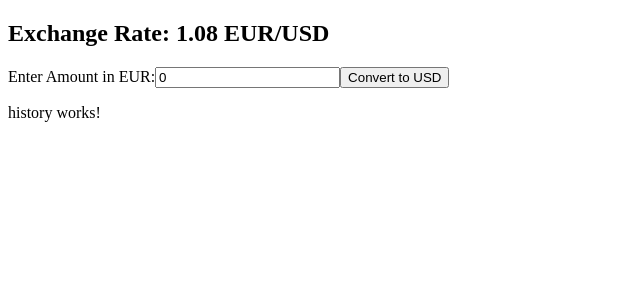
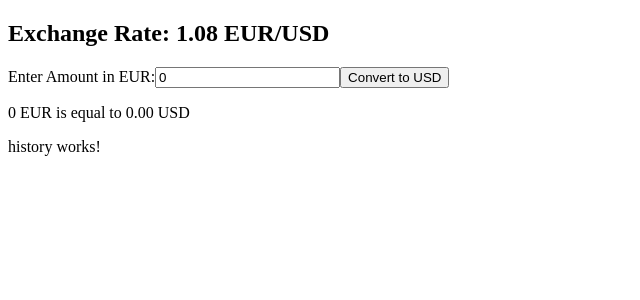
Before and after one commit to 0mounach0/AngCurrencyConverter, an Angular app: page / in a window 1280 px wide. Shown: the top 300 px of the page, without its empty margins (0-640 px from the left). Built offline with nearby package versions, Linux system fonts and the light colour scheme.

Commit message:
feat: Implémentation du polling automatique : Actualisation régulière de la conversion en USD en fonction des mises à jour du taux de change.

```diff
--- a/src/app/components/exchange/exchange.component.ts
+++ b/src/app/components/exchange/exchange.component.ts
@@ -18,6 +18,9 @@ export class ExchangeComponent implements OnInit {
     setInterval(() => {
       this.exchangeRateService.updateExchangeRate();
       this.exchangeRate = this.exchangeRateService.currentExchangeRate;
+      if (this.eurAmount !== null) {
+        this.usdAmount = this.eurAmount * this.exchangeRateService.currentExchangeRate;
+      }
     }, 3000);
   }
 
```
